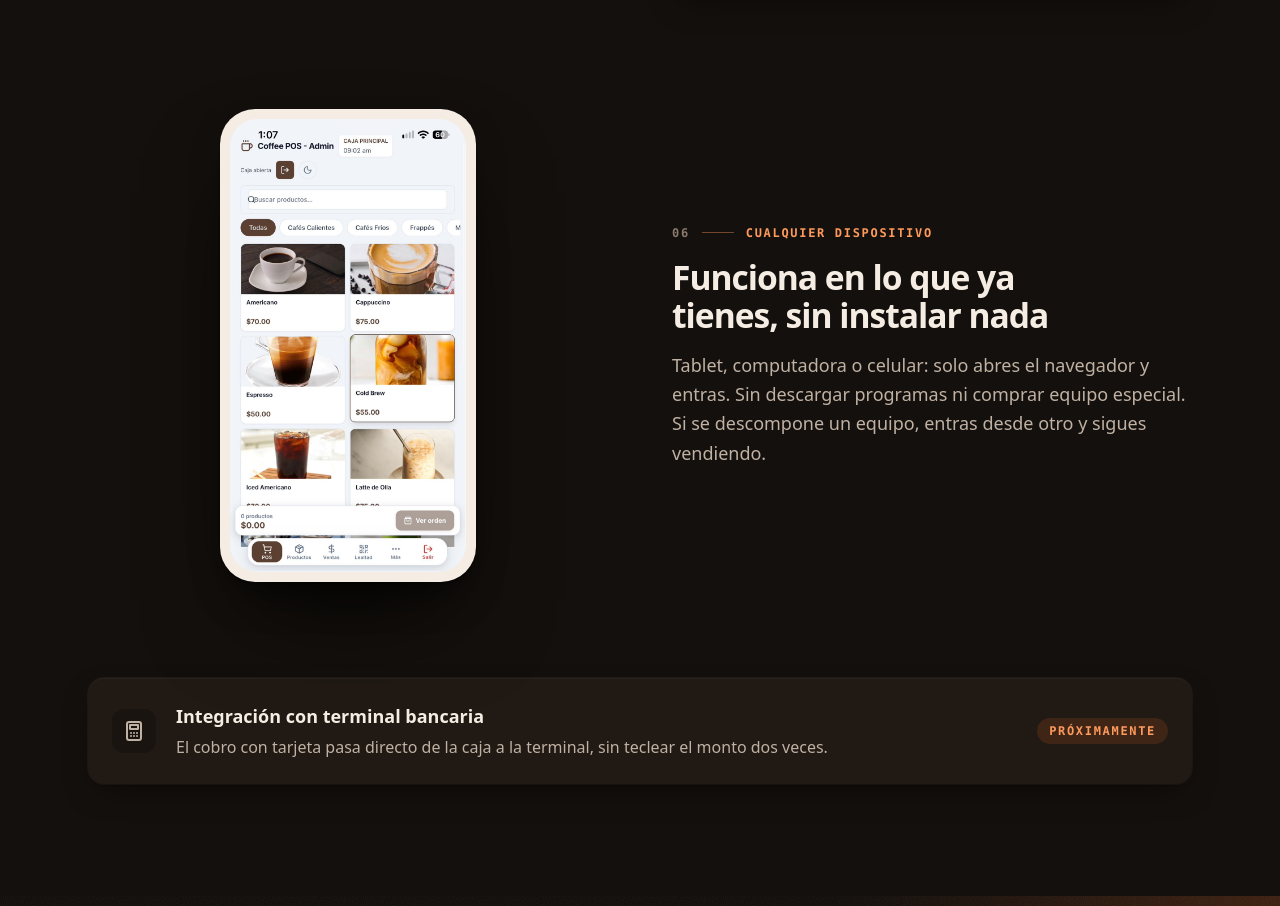
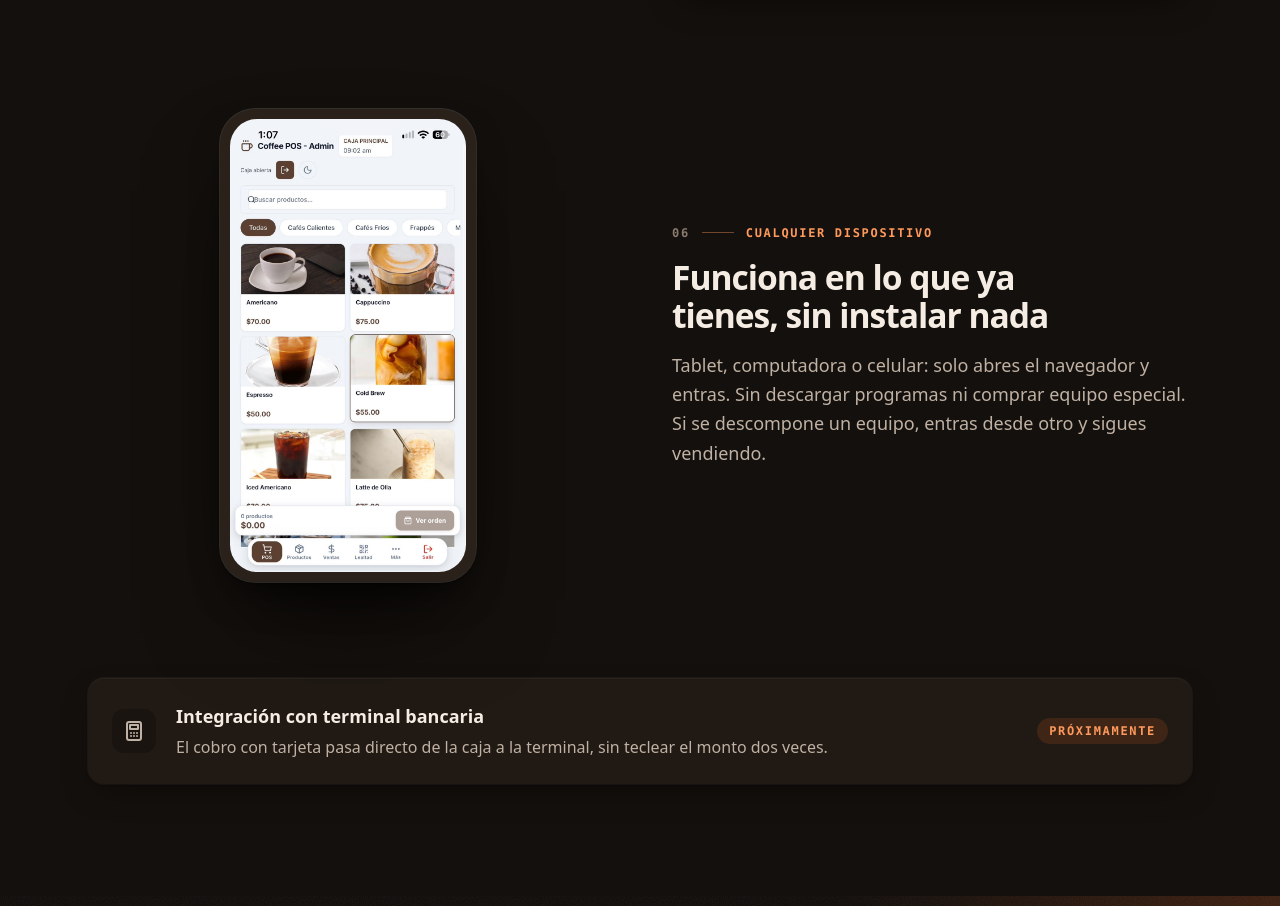
Before and after one commit to CASTILLEJO16/Landing-Page-CoffeePOS, an Astro site: page / in a window 1280 px wide. Shown: the part 4608-5514 px from the top of the page. Built offline with nearby package versions, Linux system fonts and the light colour scheme; Astro itself is replaced by a stand-in of ours.

Commit message:
Marco oscuro para la captura del celular
Co-Authored-By: Claude Opus 5.5 <noreply@anthropic.com>

```diff
--- a/src/components/Features.astro
+++ b/src/components/Features.astro
@@ -87,7 +87,7 @@ const soon = [
             {f.visual === 'loyalty' && <LoyaltyCardMock />}
             {f.visual === 'phone' && (
               <div class="flex justify-center">
-                <div class="w-56 rounded-[2.2rem] bg-cafe-900 p-2.5 shadow-lift sm:w-64">
+                <div class="w-56 rounded-[2.2rem] bg-[#2a211b] p-2.5 shadow-lift ring-1 ring-cafe-900/15 sm:w-64">
                   <Picture
                     src={movilImg}
                     alt="Coffee POS en un celular: menú con fotos de los productos y barra para ver la orden"
```
